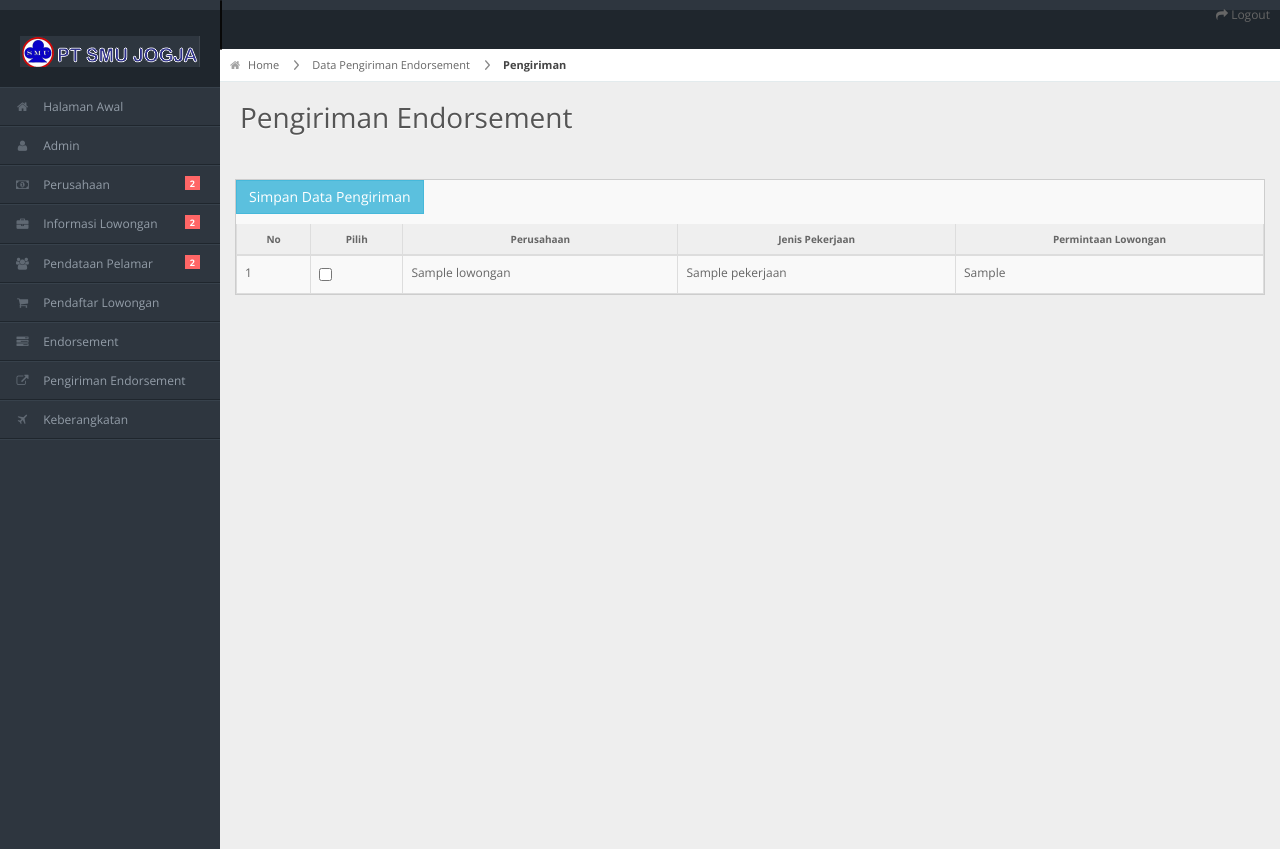
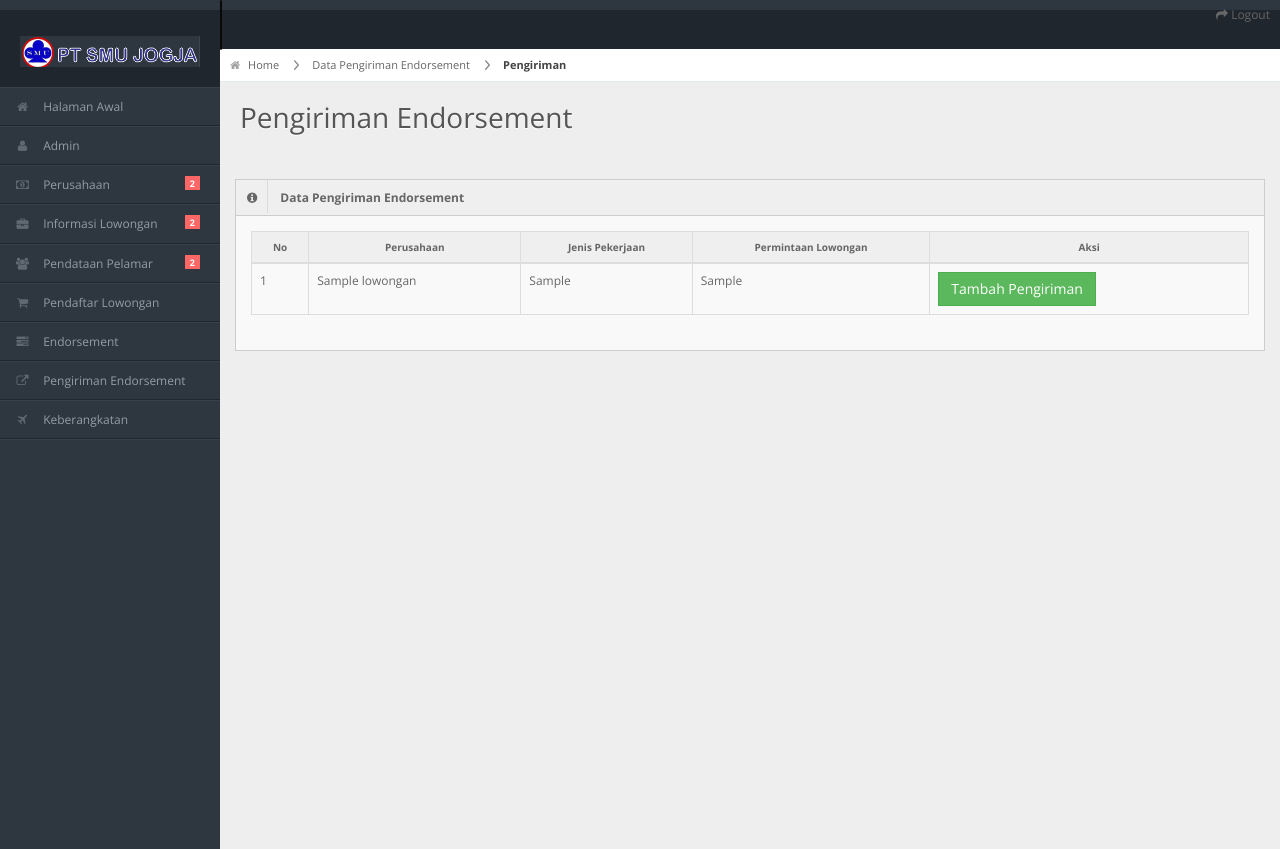
Before and after one commit to margarethanin/cpmi, a CodeIgniter app: the page made by application/views/Endorsement/pengiriman_data.php in a window 1280 px wide. Run offline with CodeIgniter, Linux system fonts and the light colour scheme; the template is opened without the code that fills it: most values are stand-ins (such as "Sample title", 1, 10 or a date in 2020); some libraries are stand-ins or nearby versions.

Commit message:
Edit pengiriman Endorsement baru bikin alur

```diff
--- a/application/models/Endorsement_m.php
+++ b/application/models/Endorsement_m.php
@@ -39,12 +39,27 @@ class Endorsement_m extends CI_Model {
 
     //Insert ke database pengiriman endorsement
     function insert_pengiriman($data) {
-        $this->db->insert('tb_pengiriman_endorsement', $data);
+        $this->db->insert('tb_endorsement', $data);
     }
 
+//    function id_pengiriman($tgl) {
+////       urutan pembuatan kodenya => tanggalhariininourut-
+//        $q = $this->db->query("SELECT MAX(RIGHT(id_pengiriman,4)) AS kd_max FROM tb_pengiriman_endorsement WHERE DATE(tanggal_endorsement)='$tgl'");
+//        $kd = "";
+//        if ($q->num_rows() > 0) {
+//            foreach ($q->result() as $k) {
+//                $tmp = ((int) $k->kd_max) + 1;
+//                $kd = sprintf("%04s", $tmp);
+//            }
+//        } else {
+//            $kd = "0001";
+//        }
+//        $tgl_code = date_format(date_create($tgl), "Ymd");
+//        return $tgl_code . $kd;
+//    }
     function id_pengiriman($tgl) {
 //       urutan pembuatan kodenya => tanggalhariininourut-
-        $q = $this->db->query("SELECT MAX(RIGHT(id_pengiriman,4)) AS kd_max FROM tb_pengiriman_endorsement WHERE DATE(tanggal_endorsement)='$tgl'");
+        $q = $this->db->query("SELECT MAX(RIGHT(id_endorsement,4)) AS kd_max FROM tb_endorsement WHERE DATE(tanggal_endorsement)='$tgl'");
         $kd = "";
         if ($q->num_rows() > 0) {
             foreach ($q->result() as $k) {
@@ -58,22 +73,38 @@ class Endorsement_m extends CI_Model {
         return $tgl_code . $kd;
     }
 
-    function update_endorsement($id_pengiriman,$id_lowongan) {
-//        $this->db->where('nomor_calling_visa <>', "");
-//        $this->db->update('tb_endorsement', $data);
+//    function update_endorsement($id_pengiriman,$id_lowongan) {
+////        $this->db->where('nomor_calling_visa <>', "");
+////        $this->db->update('tb_endorsement', $data);
+//        $this->db->query("update tb_endorsement e JOIN tb_pendaftar_lowongan p
+//                 ON e.id_pendaftar=p.id_pendaftar set id_endorsement='$id_pengiriman' where id_lowongan='$id_lowongan'");
+//    }
+    function update_endorsement($tgl,$ket,$id_lowongan) {
         $this->db->query("update tb_endorsement e JOIN tb_pendaftar_lowongan p
-                 ON e.id_pendaftar=p.id_pendaftar set id_pengiriman='$id_pengiriman' where id_lowongan='$id_lowongan'");
+                 ON e.id_pendaftar=p.id_pendaftar set tanggal_pengiriman='$tgl', pengiriman_dokumen='$ket' where p.id_lowongan='$id_lowongan'");
+//        $this->db->set($data);
+//        $this->db->where("tb_pendaftar_lowongan.id_lowongan", $id_lowongan);
+//        $this->db->update('tb_endorsement JOIN tb_pendaftar_lowongan ON tb_endorsement.id_pendaftar=tb_pendaftar_lowongan.id_pendaftar');
+
     }
 
+//    //Tabel Excel Turun Visa
+//    function data_pengiriman_e($id_pengiriman) {
+//        $query = $this->db->query("SELECT * FROM tb_endorsement e JOIN tb_pengiriman_endorsement pe ON e.id_pengiriman = pe.id_pengiriman
+//            JOIN tb_pendaftar_lowongan pl ON e.id_pendaftar = pl.id_pendaftar
+//            JOIN tb_pelamar p ON pl.id_pelamar = p.id_pelamar
+//            JOIN tb_lowongan l ON pl.id_lowongan = l.id_lowongan
+//            JOIN tb_berkas_proses bp ON p.id_pelamar = bp.id_pelamar
+//            JOIN tb_perusahaan pr ON l.id_perusahaan = pr.id_perusahaan where pe.id_pengiriman = '$id_pengiriman'");
+//        return $query->result();
+//    }
     //Tabel Excel Turun Visa
-    function data_pengiriman_e($id_pengiriman) {
-        $query = $this->db->query("SELECT * FROM tb_endorsement e JOIN tb_pengiriman_endorsement pe ON e.id_pengiriman = pe.id_pengiriman
-            JOIN tb_pendaftar_lowongan pl ON e.id_pendaftar = pl.id_pendaftar
+    function data_pengiriman_e($id_lowongan) {
+        $query = $this->db->query("SELECT * FROM tb_endorsement e JOIN tb_pendaftar_lowongan pl ON e.id_pendaftar = pl.id_pendaftar
             JOIN tb_pelamar p ON pl.id_pelamar = p.id_pelamar
             JOIN tb_lowongan l ON pl.id_lowongan = l.id_lowongan
             JOIN tb_berkas_proses bp ON p.id_pelamar = bp.id_pelamar
-            JOIN tb_perusahaan pr ON l.id_perusahaan = pr.id_perusahaan where pe.id_pengiriman = '$id_pengiriman'");
-        return $query->result();
+            JOIN tb_perusahaan pr ON l.id_perusahaan = pr.id_perusahaan where l.id_lowongan = '$id_lowongan'");
     }
 
 //    ///---> UNTUK KEBERANGKATAN<-----///
@@ -113,16 +144,29 @@ class Endorsement_m extends CI_Model {
         $this->db->update('tb_endorsement', $data);
     }
 
+//    //__-->TAMPILAN AWAL DATA PENGIRIMAN
+//    function pengiriman(){
+//        $query= $this->db->query("SELECT * FROM tb_pengiriman_endorsement");
+//        return $query->result();
+//    }
     //__-->TAMPILAN AWAL DATA PENGIRIMAN
     function pengiriman(){
-        $query= $this->db->query("SELECT * FROM tb_pengiriman_endorsement");
+        $query= $this->db->query("SELECT * FROM tb_endorsement");
         return $query->result();
     }
-
+//    //Tabel Excel Pengiriman
+//    function pengiriman_e_check($id_endorsement) {
+//        $query = $this->db->query("SELECT * FROM tb_endorsement e JOIN tb_pengiriman_endorsement pe ON e.id_pengiriman = pe.id_pengiriman
+//            JOIN tb_pendaftar_lowongan pl ON e.id_pendaftar = pl.id_pendaftar
+//            JOIN tb_pelamar p ON pl.id_pelamar = p.id_pelamar
+//            JOIN tb_lowongan l ON pl.id_lowongan = l.id_lowongan
+//            JOIN tb_berkas_proses bp ON p.id_pelamar = bp.id_pelamar
+//            JOIN tb_perusahaan pr ON l.id_perusahaan = pr.id_perusahaan where e.id_endorsement = '$id_endorsement'");
+//        return $query->row();
+//    }
     //Tabel Excel Pengiriman
     function pengiriman_e_check($id_endorsement) {
-        $query = $this->db->query("SELECT * FROM tb_endorsement e JOIN tb_pengiriman_endorsement pe ON e.id_pengiriman = pe.id_pengiriman
-            JOIN tb_pendaftar_lowongan pl ON e.id_pendaftar = pl.id_pendaftar
+        $query = $this->db->query("SELECT * FROM tb_endorsement e JOIN tb_pendaftar_lowongan pl ON e.id_pendaftar = pl.id_pendaftar
             JOIN tb_pelamar p ON pl.id_pelamar = p.id_pelamar
             JOIN tb_lowongan l ON pl.id_lowongan = l.id_lowongan
             JOIN tb_berkas_proses bp ON p.id_pelamar = bp.id_pelamar
@@ -142,8 +186,8 @@ class Endorsement_m extends CI_Model {
     //CODING UNTUK HAPUS DATA
     function hapus_pengiriman($id_pengiriman) {
         //delete from tb_admin where id_admin = '$id_pekerjaan'
-        $this->db->where('id_pengiriman', $id_pengiriman);
-        $this->db->delete('tb_pengiriman_endorsement');
+        $this->db->where('id_endorsement', $id_pengiriman);
+        $this->db->delete('tb_endorsement');
     }
 
 //    function detail_data_pelamar($id_lowongan) {
--- a/application/views/Endorsement/pengiriman_data.php
+++ b/application/views/Endorsement/pengiriman_data.php
@@ -9,26 +9,27 @@
         <div class="row-fluid">
             <div class="span12">
                 <div class="widget-box">
-<!--                    <div class="widget-title"> <span class="icon"> <i class="icon-info-sign"></i> </span>
+                    <div class="widget-title"> <span class="icon"> <i class="icon-info-sign"></i> </span>
                         <h5>Data Pengiriman Endorsement</h5>
                     </div>
-                    <div class="widget-content">-->
+                    <div class="widget-content">
 
-                        <!--content here-->
+<!--                        content here
                         <div class="widget-content nopadding">
                             <form action="<?php echo site_url('Endorsement/simpan_lowongan');?>" method="post">
                                 <p> <button type="submit" class="btn btn-info">Simpan Data Pengiriman</button> </p>
                                 <input type="hidden" name="id_pengiriman" value="<?php echo $id_pengiriman?>">
+                                <input type="hidden" name="id_pengiriman">-->
 
                             <table class="table table-bordered table-striped data-table">
                                 <thead>
                                     <tr>
                                         <th>No</th>
-                                        <th>Pilih</th>
+<!--                                        <th>Pilih</th>-->
                                         <th>Perusahaan</th>
                                         <th>Jenis Pekerjaan</th>
                                         <th>Permintaan Lowongan</th>
-<!--                                        <th>Aksi</th>-->
+                                        <th>Aksi</th>
                                     </tr>
                                 </thead>
                                 <tbody>
@@ -38,10 +39,13 @@
                                         ?>
                                         <tr class="odd gradeX">
                                             <td><?php echo $no++; ?></td>
-                                            <td><input type="checkbox" name="id_lowongan[]" value="<?php echo $row->id_lowongan ?>"</td>
+                                            <!--<td><input type="checkbox" name="id_lowongan[]" value="<?php echo $row->id_lowongan ?>"</td>-->
                                             <td><?php echo $row->nama_perusahaan; ?></td>
-                                            <td><?php echo $row->pekerjaan; ?></td>
+                                            <td><?php echo $row->jenis_pekerjaan; ?></td>
                                             <td class="center"><?php echo $row->permintaan_lowongan; ?></td>
+                                            <td class="center">
+                                                    <a onclick="return" href="<?php echo site_url("Endorsement/pengiriman/$row->id_lowongan"); ?>" class="btn btn-success">Tambah Pengiriman</a>
+                                                </td>
 
                                     </tr>
                                 <?php } ?>
--- a/application/views/Endorsement/pengiriman_form_detail.php
+++ b/application/views/Endorsement/pengiriman_form_detail.php
@@ -14,7 +14,9 @@
                     </div>
                     <div class="widget-content">
                         <!--content here-->
-                        <form class="form-horizontal" method="post" action="<?php echo site_url('Endorsement/proses_insert_pengiriman'); ?>" name="basic_validate" id="basic_validate" novalidate="novalidate">
+                        <form class="form-horizontal" method="post" action="<?php echo site_url("Endorsement/update_pengiriman_e/"); ?>" name="basic_validate" id="basic_validate" novalidate="novalidate">
+
+                            <input type="hidden" name="id_lowongan" value="<?php echo $id_lowongan?>">
 
                             <div class="control-group">
                                 <label class="control-label">Tanggal Pengiriman</label>
--- a/application/views/header.php
+++ b/application/views/header.php
@@ -115,7 +115,7 @@
                 <li><a href="<?php echo site_url('Endorsement/data_lowongan'); ?>"><i class="icon-tasks"></i> <span>Endorsement</span></a> </li>
 
                 <!--pengiriman endorsment-->
-                <li><a href="<?php echo site_url('Endorsement/tampilan_pengiriman'); ?>"><i class="icon-external-link"></i> <span>Pengiriman Endorsement</span></a> </li>
+                <li><a href="<?php echo site_url('Endorsement/data_pengiriman'); ?>"><i class="icon-external-link"></i> <span>Pengiriman Endorsement</span></a> </li>
 
                 <!--keberangkatan-->
                 <li><a href="<?php echo site_url('Endorsement/data_keberangkatan_lowongan'); ?>"><i class="icon-plane"></i> <span>Keberangkatan</span></a> </li>
```
Also changed, not shown: application/controllers/Endorsement.php (+28 -16 lines).
